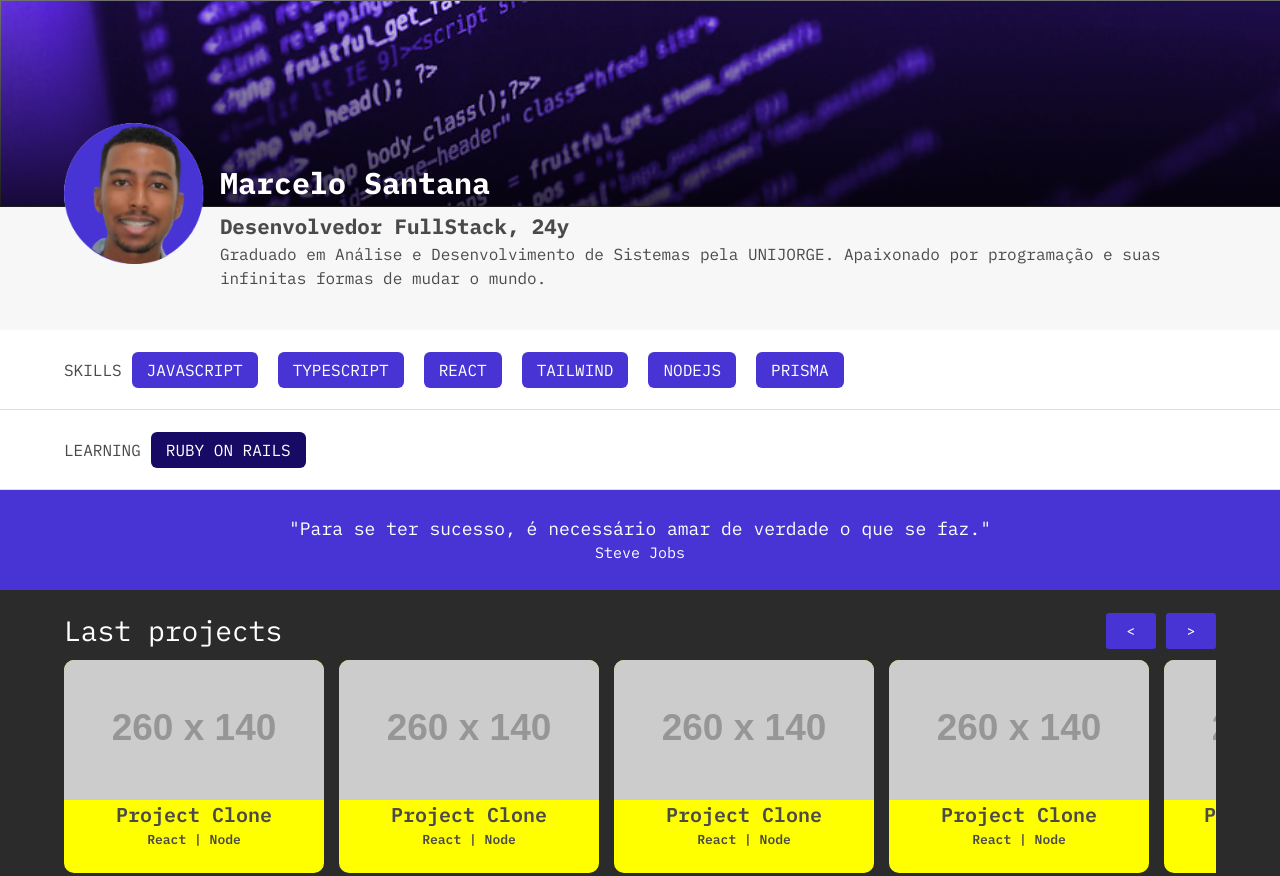
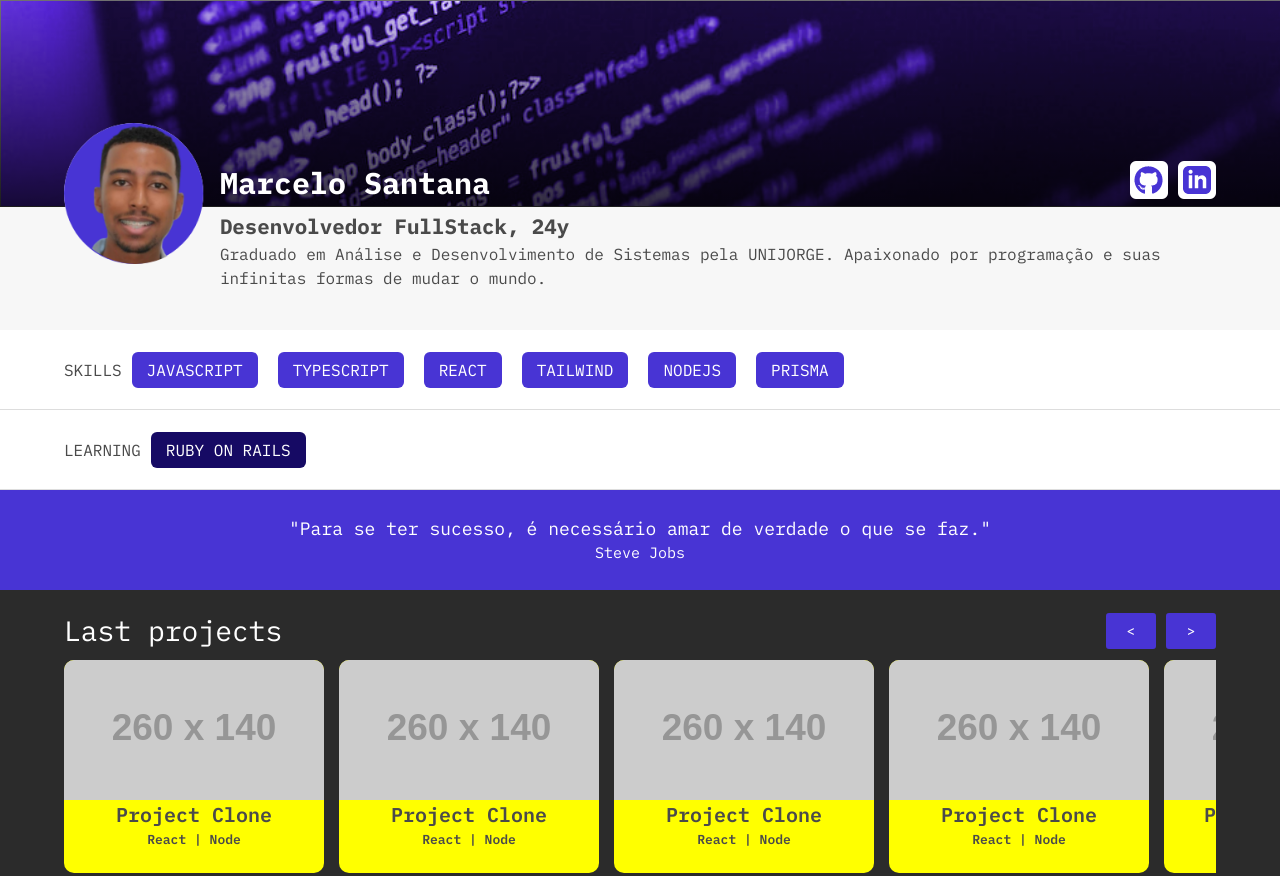
Before and after one commit to MarceloSantana7/portfolio, a plain HTML site: page index.html in a window 1280 px wide. Shown: the top 876 px of the page. Drawn offline with nearby package versions, Linux system fonts and the light colour scheme; the site is published under a folder, as on GitHub Pages, so addresses that start at the root find nothing; placeholder pictures from the web are drawn by us.

Commit message:
Fix bug link

```diff
--- a/index.html
+++ b/index.html
@@ -31,12 +31,12 @@
               <h1>Marcelo Santana</h1>
               <div>
                 <a href="https://github.com/MarceloSantana7" target="_blank"
-                  ><img src="/assets/img/github.png" alt=""
+                  ><img src="./assets/img/github.png" alt=""
                 /></a>
                 <a
                   href="https://www.linkedin.com/in/marcelo-santana-santos-b47528228/"
                   target="_blank"
-                  ><img src="/assets/img/linkedin.png" alt=""
+                  ><img src="./assets/img/linkedin.png" alt=""
                 /></a>
               </div>
             </div>
```
